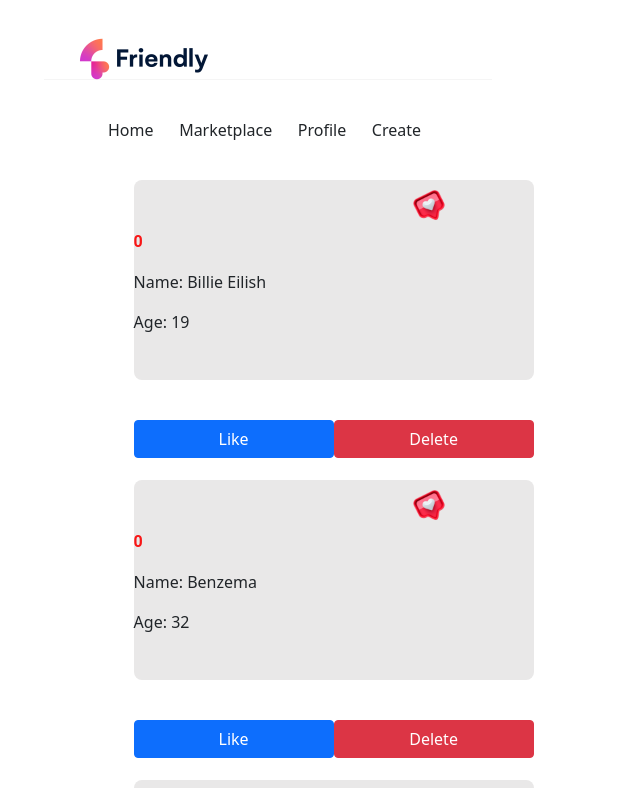
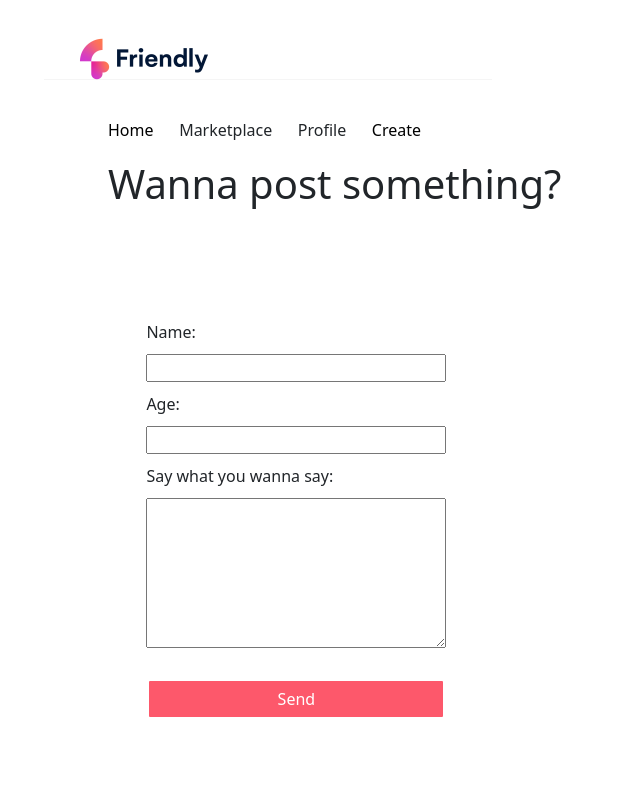
Before and after one commit to Zayox/Friendly, a React (Create React App) app: page /create in a window 1280 px wide. Shown: the top 788 px of the page, without its empty margins (340-980 px from the left). Built offline with nearby package versions, Linux system fonts and the light colour scheme.

Commit message:
post section created

```diff
--- a/package.json
+++ b/package.json
@@ -9,6 +9,7 @@
     "bootstrap": "^5.1.3",
     "react": "^17.0.2",
     "react-dom": "^17.0.2",
+    "react-router-dom": "^5.2.0",
     "react-scripts": "4.0.3",
     "web-vitals": "^1.1.2"
   },
--- a/src/App.css
+++ b/src/App.css
@@ -59,3 +59,8 @@ li{
   font-weight: bold;
   color: #f81616;
 }
+
+a{
+  text-decoration: none !important;
+  color: black !important;
+}
--- a/src/App.js
+++ b/src/App.js
@@ -1,14 +1,27 @@
 import './App.css';
 import Navbar from "./components/Navbar";
 import Posts from "./components/Posts";
+import {BrowserRouter as Router, Route, Switch} from 'react-router-dom';
+import Create from './components/Create';
+
 
 function App() {
   return (
-    <div className="App">
-        <Navbar />
-        <Posts />
+      <Router>
+          <div className="App">
+                <Navbar />
+        <Switch>
+            <Route exact path='/'>
+                <Posts />
+            </Route>
+
+            <Route path='/create'>
+                <Create />
+            </Route>
+        </Switch>
 
     </div>
+      </Router>
   );
 }
 
--- /dev/null
+++ b/src/Create.css
@@ -0,0 +1,39 @@
+*{
+    padding: 0;
+    margin: 0;
+    box-sizing: border-box;
+}
+
+
+.postTitle{
+    position: absolute;
+    top: 20%;
+    left: 35%;
+}
+
+.form{
+    position: absolute;
+    top: 40%;
+    left: 38%;
+    display: flex;
+    flex-direction: column;
+    width: 300px;
+}
+
+.form label{
+    margin-bottom: 10px;
+}
+
+.form input{
+    margin-bottom: 10px;
+}
+
+.form textarea{
+    height: 150px;
+    margin-bottom: 30px;
+}
+
+.form button{
+    background: #fd586b !important;
+    border: solid white !important;
+}
--- a/src/components/Create.jsx
+++ b/src/components/Create.jsx
@@ -1,9 +1,20 @@
 import React from 'react';
+import '../Create.css';
+import Post from '../components/Posts';
 
 const Create = () => {
     return (
         <div>
-            <h1>Here you can create your own post, let's show your creativity!</h1>
+            <h1 className="postTitle">Wanna post something?</h1>
+            <form className="form">
+                <label>Name: </label>
+                <input type="text" required/>
+                <label>Age: </label>
+                <input type="text" required/>
+                <label>Say what you wanna say: </label>
+                <textarea required></textarea>
+                <button className="btn btn-primary">Send</button>
+            </form>
         </div>
     );
 };
--- a/src/components/Navbar.jsx
+++ b/src/components/Navbar.jsx
@@ -1,16 +1,22 @@
 import React from 'react';
 import "../App.css";
 import logo from '../img/FriendlyLogo.png';
+import {Link} from 'react-router-dom';
 
 const Navbar = () => {
     return (
         <div className="navbar">
             <img src={logo} alt="FriendlyLogo" className="friendly-logo"/>
             <ul>
-                <li>Home</li>
+                <Link to="/">
+                    <li>Home</li>
+                </Link>
                 <li>Marketplace</li>
                 <li>Profile</li>
-                <li>Create</li>
+                <Link to="/create">
+                    <li>Create</li>
+                </Link>
+
             </ul>
         </div>
     );
--- a/src/components/Posts.jsx
+++ b/src/components/Posts.jsx
@@ -7,11 +7,12 @@ import likeCount from '../img/likesCount.png';
 const Posts = () => {
 
     const [activated, setActivated] = useState(false);
+    const [likes, setLikes] = useState(0);
 
     const [posts, setPosts] = useState([
-            {name: "Billie Eilish", age:19,likes:0,id:0},
-            {name: "Benzema", age:32,likes:0,id:1},
-            {name: "Limontez", age:25,likes:0,id:2}
+            {name: "Billie Eilish", age:19,id:0,likes},
+            {name: "Benzema", age:32,id:1},
+            {name: "Limontez", age:25,id:2}
         ]);
 
 
@@ -21,8 +22,8 @@ const Posts = () => {
 
 
     const handleIncrement = (id) => {
-        // posts[id].likes+1;
-        setPosts(posts);
+        console.log(id);
+        setLikes(likes+1);
         setActivated(true);
     }
 
```
Also changed, not shown: 1 other file (tests, documents, lock files or other folders).
